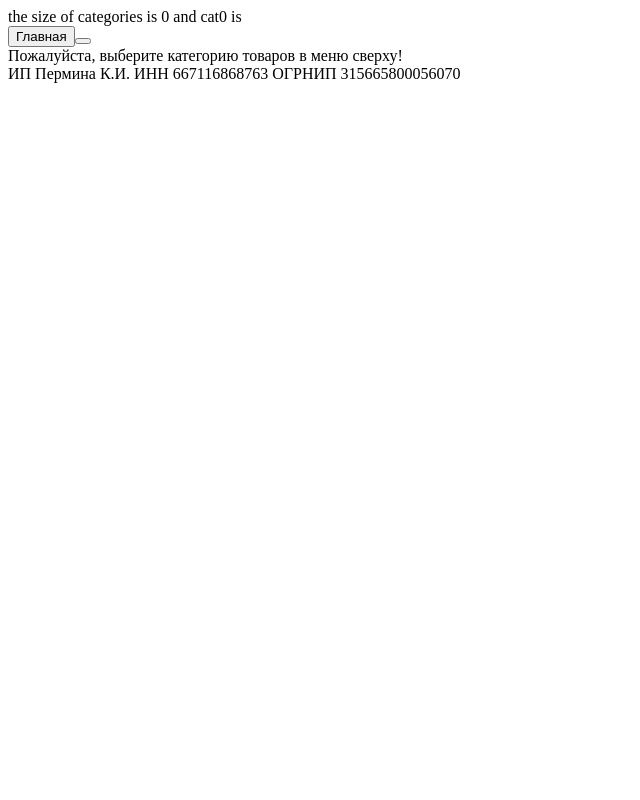
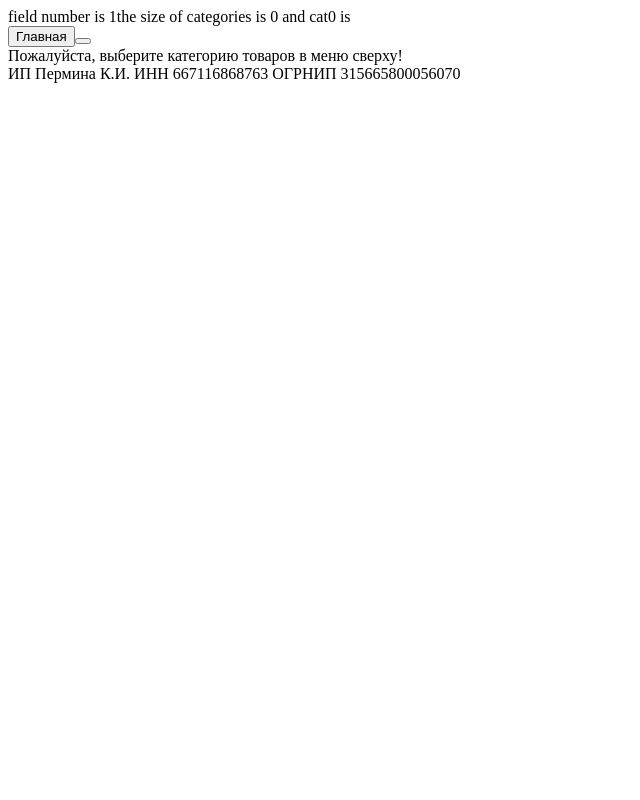
Before and after one commit to Areso/eShowcase, a PHP site: page / in a window 1280 px wide. Shown: the whole page, without its empty margins (0-640 px from the left). Run offline with PHP 8.4, Linux system fonts and the light colour scheme; data that the repository does not hold is empty.

Commit message:
one more debug echo

```diff
--- a/index.php
+++ b/index.php
@@ -78,7 +78,7 @@ $goodies_len = sizeof($skus);
 $query_line_cat = "select * from groups";
 $query_cat = mysqli_query($conn, $query_line_cat) or die("Query error while checking categories: ".mysqli_connect_error($conn).mysqli_errno($conn).mysqli_error($conn));
 $field_cat = mysqli_field_count($conn);
-
+echo "field number is ".$field_cat;//DEBUG
 $id_groups      = [];
 $name_groups    = [];
 
```
